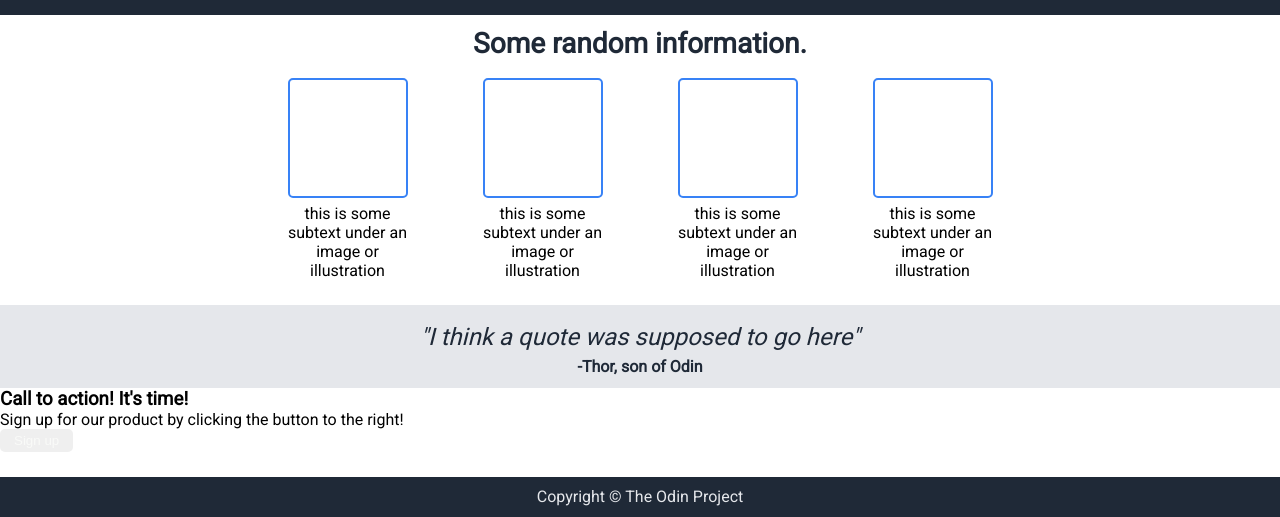
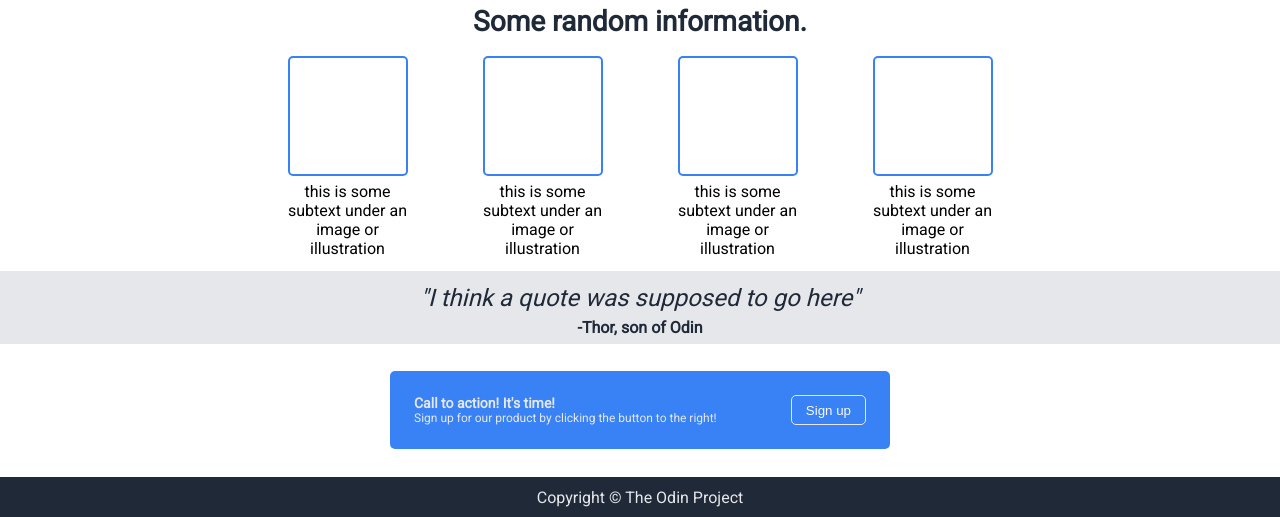
Before and after one commit to joshuafarnaby/landing_page_odin_project, a plain HTML site: page index.html in a window 1280 px wide. Shown: the part 283-800 px from the top of the page. Drawn offline with Linux system fonts and the light colour scheme.

Commit message:
add call to action style

```diff
--- a/style/style.css
+++ b/style/style.css
@@ -158,6 +158,39 @@ button:hover {
   font-weight: 900;
 }
 
+.action-container {
+  display: flex;
+  justify-content: center;
+  align-items: center;
+  height: 120px;
+}
+
+.action-card {
+  background-color: #3882f6;
+  width: 500px;
+  padding: 24px;
+  border-radius: 5px;
+  display: flex;
+  justify-content: space-between;
+}
+
+.action-button {
+  background-color: #3882f6;
+  border: 1px #e5e7eb solid;
+}
+
+.action-text {
+  color: #e5e7eb;
+}
+
+.action-text h3 {
+  font-size: 14px;
+}
+
+.action-text p {
+  font-size: 12px;
+}
+
 footer {
   background-color: #1f2937;
   flex: 0 0 40px;
```
